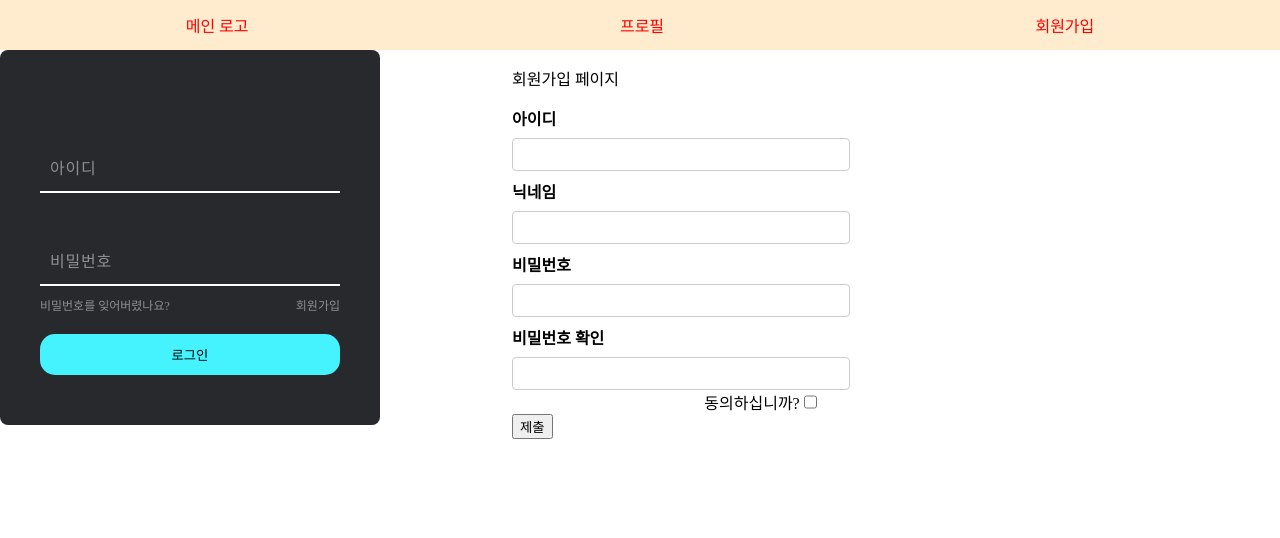
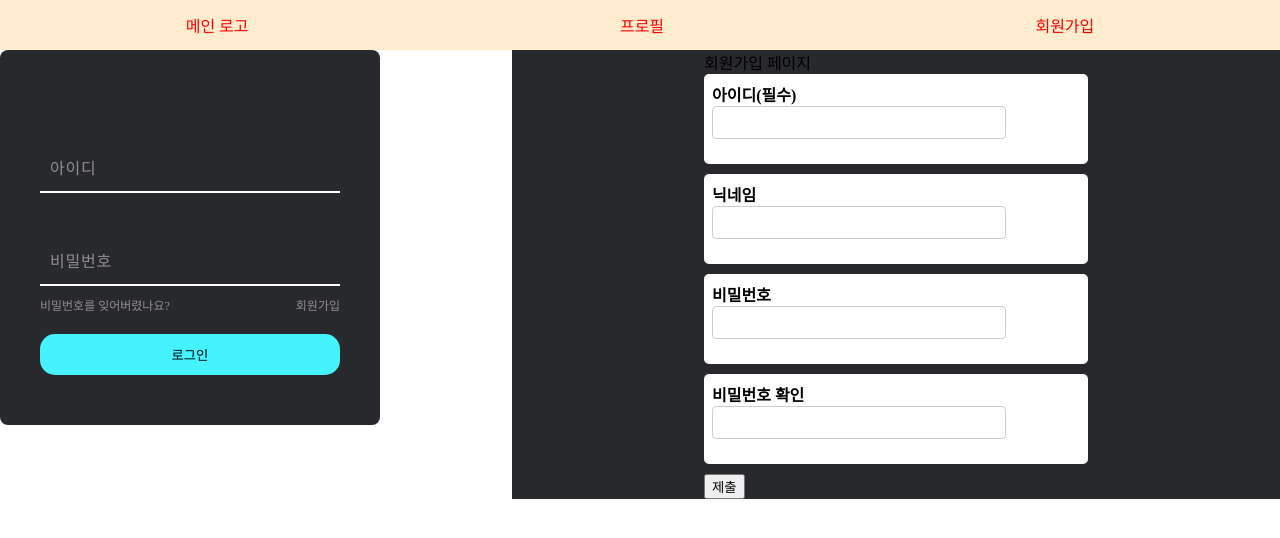
Before and after one commit to kimgyul11/nextProject, a Next.js app in the folder prepare/front/: page /signup in a window 1280 px wide. Shown: the top 538 px of the page. Built offline with nearby package versions, Linux system fonts and the light colour scheme.

Commit message:
회원가입페이지기능  완료

```diff
--- a/prepare/front/components/SignupForm.js
+++ b/prepare/front/components/SignupForm.js
@@ -1,78 +1,143 @@
-import { useCallback, useState } from "react";
-import useInput from "../hooks/useInput";
 import styles from "./SignupForm.module.css";
+import useForm from "../hooks/useForm";
 
 const SingupForm = () => {
-  const [id, onchangeId] = useInput("");
-  const [nickname, onchangeNickname] = useInput("");
-  const [password, onchangePassword] = useInput("");
+  //ID
+  const {
+    input: id,
+    inputValid: enteredIdIsValid,
+    error: idInputHasError,
+    onChangeHandler: idChangeHandler,
+    onBlurHandler: idBlurHandler,
+    reset: idInputReset,
+  } = useForm((value) => value.trim() !== "");
+  //nickname
+  const {
+    input: nickname,
+    inputValid: enteredNicknameIsValid,
+    error: nicknameInputHasError,
+    onChangeHandler: nicknameChangeHandler,
+    onBlurHandler: nicknameBlurHandler,
+    reset: nicknameInputReset,
+  } = useForm((value) => value.trim() !== "");
+  //PASSWORD
+  const {
+    input: password,
+    inputValid: enteredPasswordIsValid,
+    error: passwordHasError,
+    onChangeHandler: passwordChangeHandler,
+    onBlurHandler: passwordBlurHandler,
+    reset: passwordInputReset,
+  } = useForm((value) => value.trim() !== "");
+  //PASSWORD CHECK
+  const {
+    input: passwordCheck,
+    inputValid: enteredPasswordChkIsValid,
+    error: passwordChkHasError,
+    onChangeHandler: passwordChkChangeHandler,
+    onBlurHandler: passwordChkBlurHandler,
+    reset: passwordChkInputReset,
+  } = useForm((value) => value === password);
 
-  //비밀번호 체크
-  const [passwordCheck, setChagePasswordCheck] = useState("");
-  const [passwordError, setPasswordError] = useState(false);
-  const onChangePasswordCheck = useCallback(
-    (e) => {
-      setChagePasswordCheck(e.target.value);
-      setPasswordError(e.target.value !== password);
-    },
-    [password]
-  );
-  //약관동의
-  const [term, setTerm] = useState(false);
-  const [termError, setTermError] = useState(false);
-  const onChangeTerm = useCallback((e) => {
-    setTerm(e.target.checked);
-    setTermError(false);
-  }, []);
-  const onSubmit = () => {};
+  //input form체크
+  let formValidCheck = false;
+  if (
+    enteredPasswordIsValid &&
+    enteredPasswordChkIsValid &&
+    enteredNicknameIsValid &&
+    enteredIdIsValid
+  ) {
+    formValidCheck = true;
+  }
+  //submit이벤트
+  const onsumitHandler = (e) => {
+    e.preventDefault();
+    if (!formValidCheck) {
+      console.log("불량확인");
+      return;
+    }
+    console.log(id, nickname, password);
+    idInputReset();
+    nicknameInputReset();
+    passwordInputReset();
+    passwordChkInputReset();
+  };
+
+  //유효성검사 styles
+  const idInputStyles = idInputHasError
+    ? `${styles.form_control} ${styles.invalid}`
+    : styles.form_control;
+  const passwordInputStyles = passwordHasError
+    ? `${styles.form_control} ${styles.invalid}`
+    : styles.form_control;
+  const passwordChkInputStyles = passwordChkHasError
+    ? `${styles.form_control} ${styles.invalid}`
+    : styles.form_control;
+  const nicknameInputStyles = nicknameInputHasError
+    ? `${styles.form_control} ${styles.invalid}`
+    : styles.form_control;
+
   return (
-    <form onSubmit={onSubmit}>
-      <div className={styles.form_control}>
+    <div className={styles.container}>
+      <form onSubmit={onsumitHandler}>
         <p>회원가입 페이지</p>
-        <div>
-          <label htmlFor="user-id">아이디</label>
-          <input type="text" id="user-id" value={id} onChange={onchangeId} />
+        <div className={idInputStyles}>
+          <label htmlFor="id">아이디(필수)</label>
+          <input
+            type="text"
+            id="id"
+            value={id}
+            onChange={idChangeHandler}
+            onBlur={idBlurHandler}
+          />
+          {idInputHasError && (
+            <p className={styles.error_text}>아이디를 확인해주세요</p>
+          )}
         </div>
-        <div>
+        <div className={nicknameInputStyles}>
           <label htmlFor="nickname">닉네임</label>
           <input
             type="text"
             id="nickname"
             value={nickname}
-            onChange={onchangeNickname}
+            onChange={nicknameChangeHandler}
+            onBlur={nicknameBlurHandler}
           />
+          {nicknameInputHasError && (
+            <p className={styles.error_text}>닉네임을 확인해주세요</p>
+          )}
         </div>
-        <div>
-          <label htmlFor="user-password">비밀번호</label>
+        <div className={passwordInputStyles}>
+          <label htmlFor="password">비밀번호</label>
           <input
             type="password"
-            id="user-password"
+            id="password"
             value={password}
-            onChange={onchangePassword}
+            onChange={passwordChangeHandler}
+            onBlur={passwordBlurHandler}
           />
+          {passwordHasError && (
+            <p className={styles.error_text}>비밀번호 확인해주세요</p>
+          )}
         </div>
-        <div>
-          <label htmlFor="user-chk">비밀번호 확인</label>
+        <div className={passwordChkInputStyles}>
+          <label htmlFor="passwordCheck">비밀번호 확인</label>
           <input
             type="password"
-            id="user-chk"
+            id="passwordCheck"
             value={passwordCheck}
-            onChange={onChangePasswordCheck}
+            onChange={passwordChkChangeHandler}
+            onBlur={passwordChkBlurHandler}
           />
-          {passwordError && (
+          {passwordChkHasError && (
             <p className={styles.error_text}>비밀번호가 일치하지 않습니다.</p>
           )}
         </div>
-      </div>
-      <div className={styles.chk}>
-        <span>동의하십니까?</span>
-        <input type="checkbox" checked={term} onChange={onChangeTerm} />
-        {termError && <p className={styles.error_text}>약관에 동의해주세요</p>}
-      </div>
-      <div>
-        <button>제출</button>
-      </div>
-    </form>
+        <div>
+          <button>제출</button>
+        </div>
+      </form>
+    </div>
   );
 };
 
--- a/prepare/front/components/SignupForm.module.css
+++ b/prepare/front/components/SignupForm.module.css
@@ -1,5 +1,18 @@
+.container {
+  width: 100%;
+  display: flex;
+  flex-direction: column;
+  align-items: center;
+  background-color: #28292d;
+}
+
 .form_control {
-  width: 500px;
+  width: 100%;
+  height: 90px;
+  background-color: white;
+  border-radius: 5px;
+  padding: 8px;
+  margin-bottom: 10px;
 }
 .form_control input,
 .form_control label {
@@ -7,13 +20,12 @@
 }
 .form_control label {
   font-weight: bold;
-  margin: 0.5rem 0;
 }
 .form_control input {
   padding: 0.5rem;
   border-radius: 4px;
   border: 1px solid #ccc;
-  width: 20rem;
+  width: 80%;
   max-width: 100%;
 }
 .form_control input:focus {
@@ -22,7 +34,18 @@
   background-color: #ccc;
 }
 
+/* hasError CSS */
+.invalid input {
+  border: 1px solid #b40e0e;
+  background-color: #fddddd;
+}
+.invalid input:focus {
+  border-color: #ff8800;
+  background-color: #fbe8d2;
+}
+
 .error_text {
+  margin-top: 5px;
   color: #b40e0e;
 }
 .chk {
--- a/prepare/front/hooks/useForm.js
+++ b/prepare/front/hooks/useForm.js
@@ -20,7 +20,6 @@ export default (callbackFn) => {
 
   return {
     input,
-    touched,
     inputValid,
     error,
     onChangeHandler,
--- a/prepare/front/styles/globals.css
+++ b/prepare/front/styles/globals.css
@@ -1,3 +1,10 @@
+form {
+  width: 50%;
+}
+* {
+  margin: 0;
+  box-sizing: border-box;
+}
 body {
   margin: 0;
 }
```
